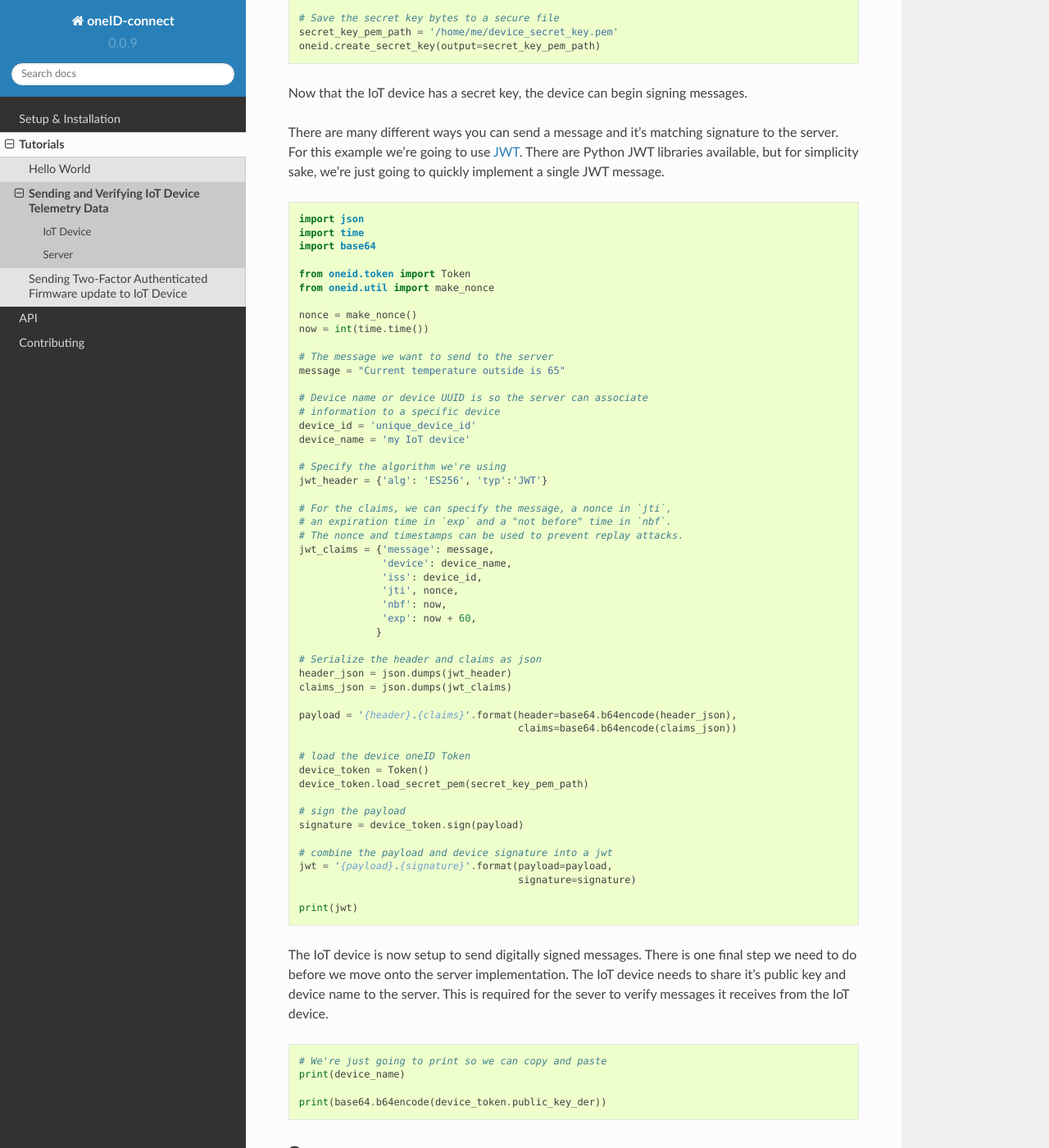
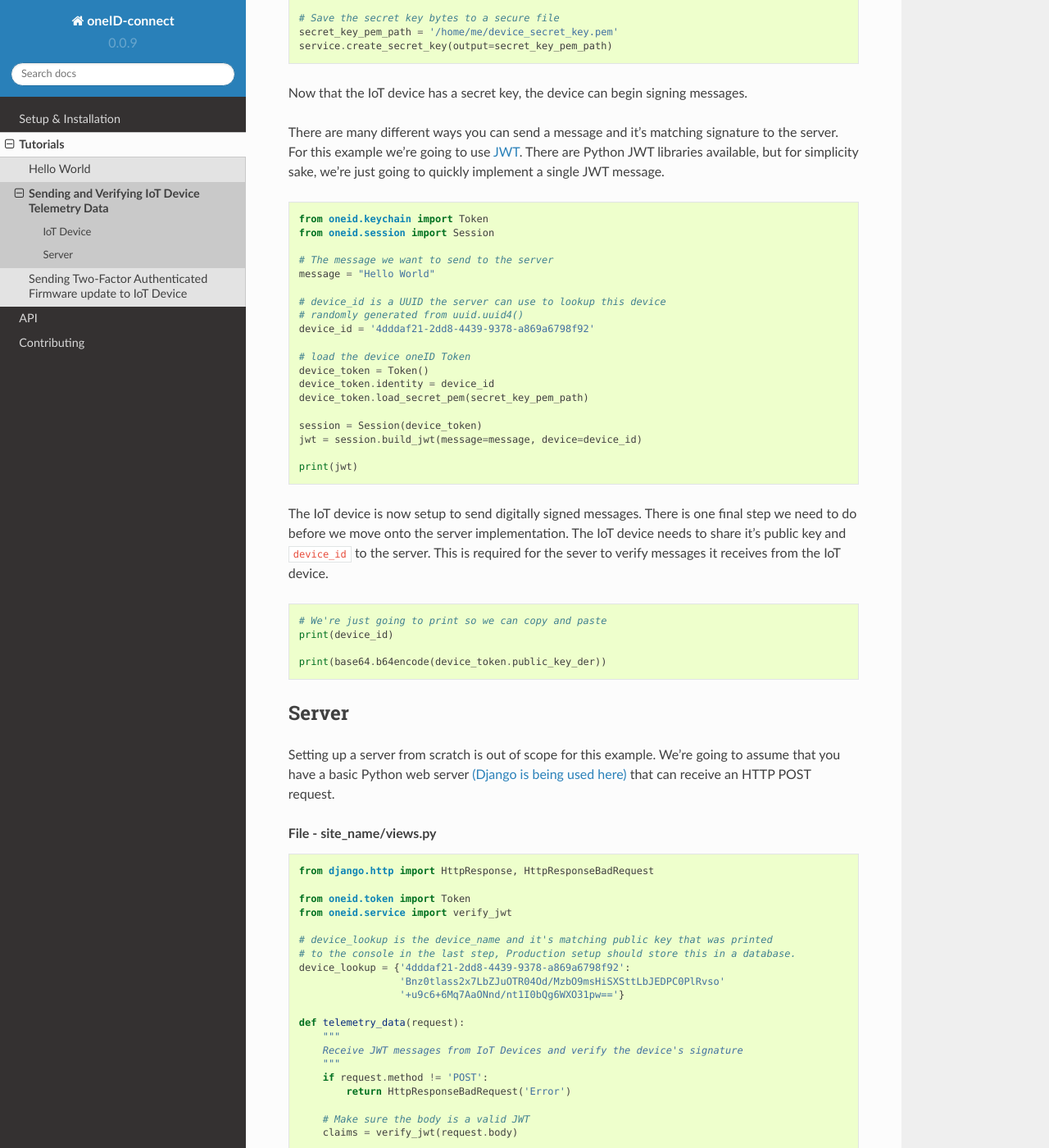
Before and after one commit to jaredmessenger/oneID-connect-python, a Sphinx documentation site: the page built from docs/tutorials/telemetry-data.rst, in a window 1280 px wide and 1400 px high, scrolled down 488 px. Shown: the whole window at 82% size. Built offline with Sphinx 7.4.7 and the Read the Docs theme 2.0.0, drawn with Linux system fonts in a browser that asks for light colours; some of the changed text lies outside the part shown.

Commit message:
Updating docs to reflect the new session and service classes.

```diff
--- a/docs/tutorials/hello-world.rst
+++ b/docs/tutorials/hello-world.rst
@@ -7,10 +7,10 @@ Before we can sign or verify any messages, we first need to create a secret key.
 
 .. code-block:: python
 
-    import oneid
+    from oneid import service
     # Directory to save the secret key (should be secure enclave)
     secret_key_pem_path = '/Users/me/my_secret_key.pem'
-    oneid.create_secret_key(output=secret_key_pem_path)
+    service.create_secret_key(output=secret_key_pem_path)
 
 You should now have a secret key pem file that begins with ``-----BEGIN PRIVATE KEY-----``
 
@@ -18,7 +18,7 @@ Now we can create our "hello world" message and sign it.
 
 .. code-block:: python
 
-    from oneid.token import Token
+    from oneid.keychain import Token
     message = 'hello world'
     my_token = Token()
     my_token.load_secret_pem(secret_key_pem_path)
--- a/docs/tutorials/telemetry-data.rst
+++ b/docs/tutorials/telemetry-data.rst
@@ -16,11 +16,11 @@ this key needs to be stored securely on the IoT device.
 
 .. code-block:: python
 
-    import oneid
+    from oneid import service
 
     # Save the secret key bytes to a secure file
     secret_key_pem_path = '/home/me/device_secret_key.pem'
-    oneid.create_secret_key(output=secret_key_pem_path)
+    service.create_secret_key(output=secret_key_pem_path)
 
 
 
@@ -33,67 +33,35 @@ we're just going to quickly implement a single JWT message.
 
 .. code-block:: python
 
-    import json
-    import time
-    import base64
-
-    from oneid.token import Token
-    from oneid.util import make_nonce
-
-    nonce = make_nonce()
-    now = int(time.time())
+    from oneid.keychain import Token
+    from oneid.session import Session
 
     # The message we want to send to the server
-    message = "Current temperature outside is 65"
+    message = "Hello World"
 
-    # Device name or device UUID is so the server can associate
-    # information to a specific device
-    device_id = 'unique_device_id'
-    device_name = 'my IoT device'
-
-    # Specify the algorithm we're using
-    jwt_header = {'alg': 'ES256', 'typ':'JWT'}
-
-    # For the claims, we can specify the message, a nonce in `jti`,
-    # an expiration time in `exp` and a "not before" time in `nbf`.
-    # The nonce and timestamps can be used to prevent replay attacks.
-    jwt_claims = {'message': message,
-                  'device': device_name,
-                  'iss': device_id,
-                  'jti', nonce,
-                  'nbf': now,
-                  'exp': now + 60,
-                 }
-
-    # Serialize the header and claims as json
-    header_json = json.dumps(jwt_header)
-    claims_json = json.dumps(jwt_claims)
-
-    payload = '{header}.{claims}'.format(header=base64.b64encode(header_json),
-                                         claims=base64.b64encode(claims_json))
+    # device_id is a UUID the server can use to lookup this device
+    # randomly generated from uuid.uuid4()
+    device_id = '4dddaf21-2dd8-4439-9378-a869a6798f92'
 
     # load the device oneID Token
     device_token = Token()
+    device_token.identity = device_id
     device_token.load_secret_pem(secret_key_pem_path)
 
-    # sign the payload
-    signature = device_token.sign(payload)
-
-    # combine the payload and device signature into a jwt
-    jwt = '{payload}.{signature}'.format(payload=payload,
-                                         signature=signature)
+    session = Session(device_token)
+    jwt = session.build_jwt(message=message, device=device_id)
 
     print(jwt)
 
 The IoT device is now setup to send digitally signed messages. There is one final
 step we need to do before we move onto the server implementation.
-The IoT device needs to share it's public key and device name to the server.
+The IoT device needs to share it's public key and ``device_id`` to the server.
 This is required for the sever to verify messages it receives from the IoT device.
 
 .. code-block:: python
 
     # We're just going to print so we can copy and paste
-    print(device_name)
+    print(device_id)
 
     print(base64.b64encode(device_token.public_key_der))
 
@@ -114,7 +82,9 @@ that can receive an HTTP POST request.
 
     # device_lookup is the device_name and it's matching public key that was printed
     # to the console in the last step, Production setup should store this in a database.
-    device_lookup = {'my IoT device': 'Bnz0tlass2x7LbZJuOTR04Od/MzbO9msHiSXSttLbJEDPC0PlRvso+u9c6+6Mq7AaONnd/nt1I0bQg6WXO31pw=='}
+    device_lookup = {'4dddaf21-2dd8-4439-9378-a869a6798f92':
+                     'Bnz0tlass2x7LbZJuOTR04Od/MzbO9msHiSXSttLbJEDPC0PlRvso'
+                     '+u9c6+6Mq7AaONnd/nt1I0bQg6WXO31pw=='}
 
     def telemetry_data(request):
         """
@@ -123,24 +93,18 @@ that can receive an HTTP POST request.
         if request.method != 'POST':
             return HttpResponseBadRequest('Error')
 
+        # Make sure the body is a valid JWT
         claims = verify_jwt(request.body)
 
-        if not claims:
-            return HttpResponseBadRequest('Error')
-
-        # given the device name, lookup it's matching public key
-        device_name = claims.get('device')
+        # given the device_id, lookup it's matching public key
+        device_id = claims.get('device')
         device_public_key = device_lookup.get(device_name)
-
-        if not device_public_key:
-            return HttpResponseBadRequest('Error')
 
         # Load the public key into oneID Token
         device_token = Token.from_public_der(device_public_key)
 
-        # now re-verify with the Token
-        if not verify_jwt(request.body, device_token)
-            return HttpResponseBadRequest('Error')
+        # now verify that the body was sent from the device
+        verify_jwt(request.body, device_token)
 
         # The message and sender have been verified!
         print(claims.get('message'))
--- a/src/oneid/data/oneid.yaml
+++ b/src/oneid/data/oneid.yaml
@@ -23,6 +23,6 @@ authenticate:
       server_id:
         location: url
         required: True
-      payload:
+      message:
         location: jwt
         required: True
```
Also changed, not shown: docs/tutorials/firmware-update.rst (+18 -34 lines), 2 other files.
